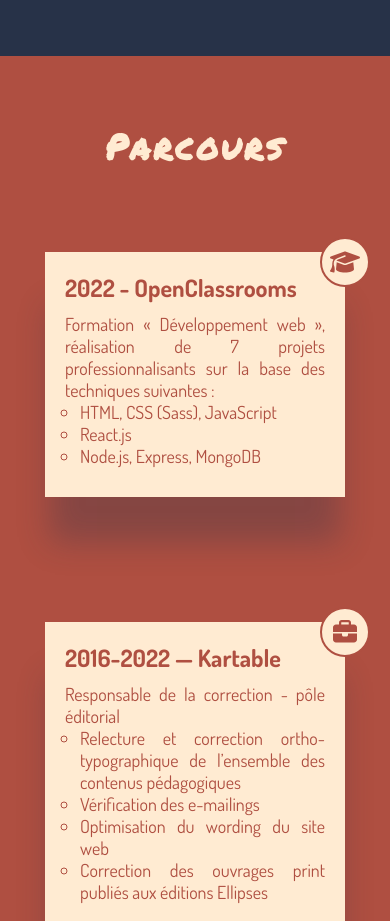
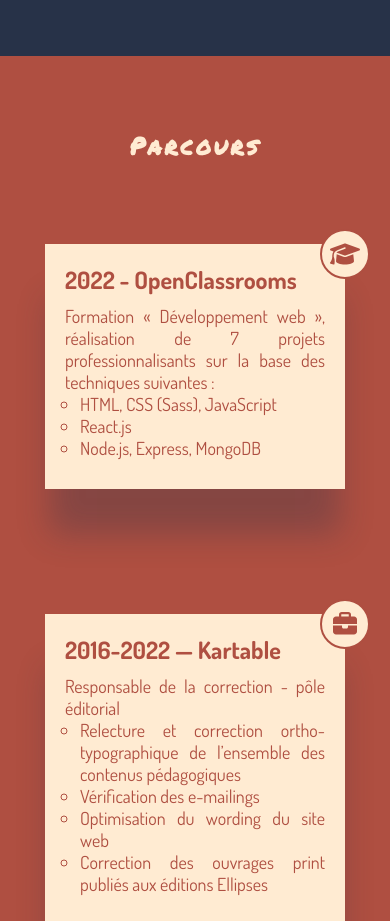
Before and after one commit to MarianneB08/PortfolioMB, a React (Create React App) app in the folder frontend/: page / in a window 390 px wide. Shown: the part 860-1781 px from the top of the page. Built offline with nearby package versions, Linux system fonts and the light colour scheme.

Commit message:
Modification taille h2 section 'Parcours'

```diff
--- a/frontend/src/styles/components/training.module.scss
+++ b/frontend/src/styles/components/training.module.scss
@@ -237,6 +237,9 @@
   .trainingContainer {
     height: 2330px;
     margin: 0 auto;
+    .trainingTitle {
+      font-size: globals.$font-size-3;
+    }
     .boxTimeline {
       height: 2150px;
       .ligne {
```
